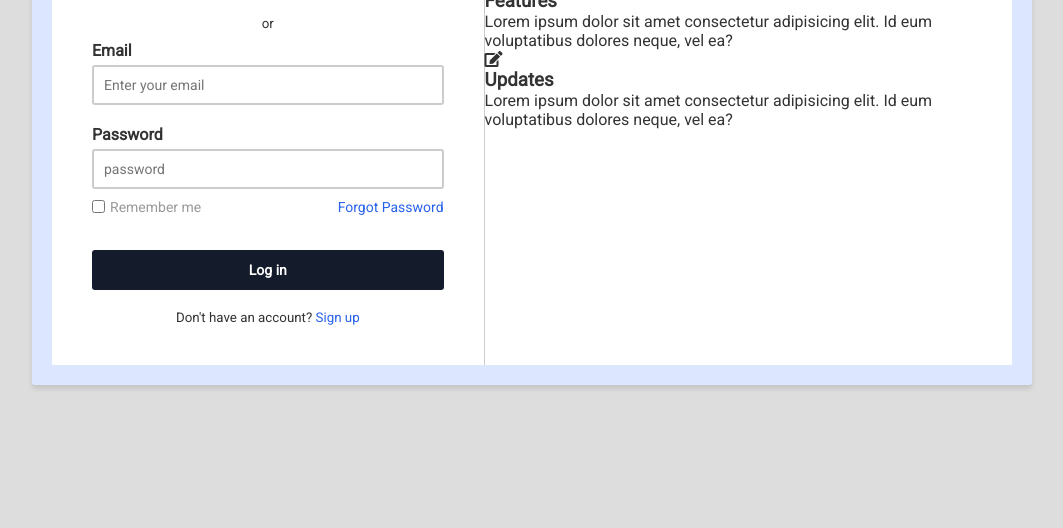
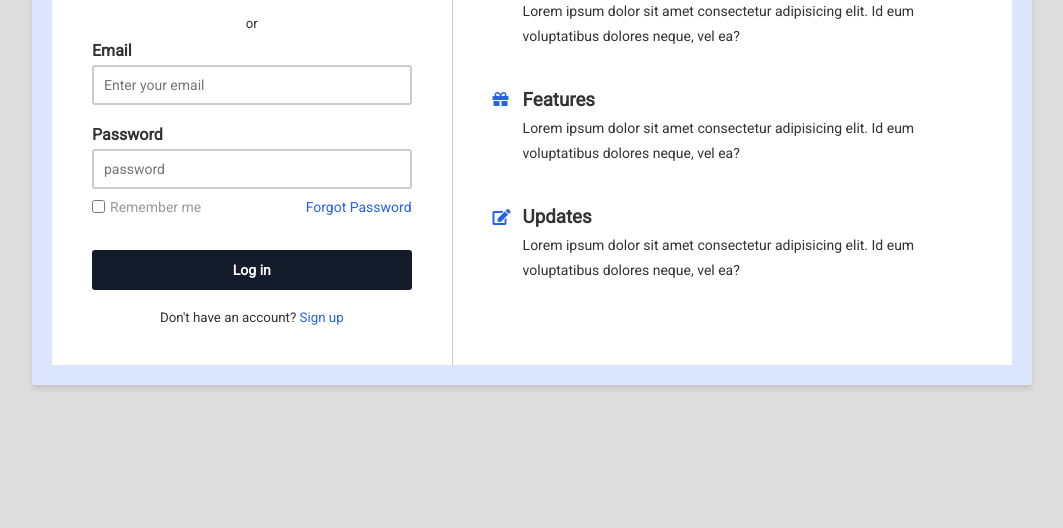
Before and after one commit to raop155/login-form-template, a plain HTML site: page index.html in a window 1280 px wide. Shown: the part 272-800 px from the top of the page, without its empty margins (108-1171 px from the left). Drawn offline with Linux system fonts and the light colour scheme.

Commit message:
Add features styles

```diff
--- a/styles.css
+++ b/styles.css
@@ -113,4 +113,28 @@ input:not([type='checkbox']) {
 
 .features {
   flex: 1.5;
+  padding: 2.5rem;
 }
+
+.feature {
+  padding-left: 30px;
+  position: relative;
+  margin: 2.5rem 0;
+}
+
+.feature i {
+  color: #2762eb;
+  position: absolute;
+  top: 2.5px;
+  left: 0;
+}
+
+.feature h3 {
+  margin: 0;
+}
+
+.feature p {
+  font-size: 14px;
+  line-height: 1.8;
+  margin: 5px 0;
+}
```
